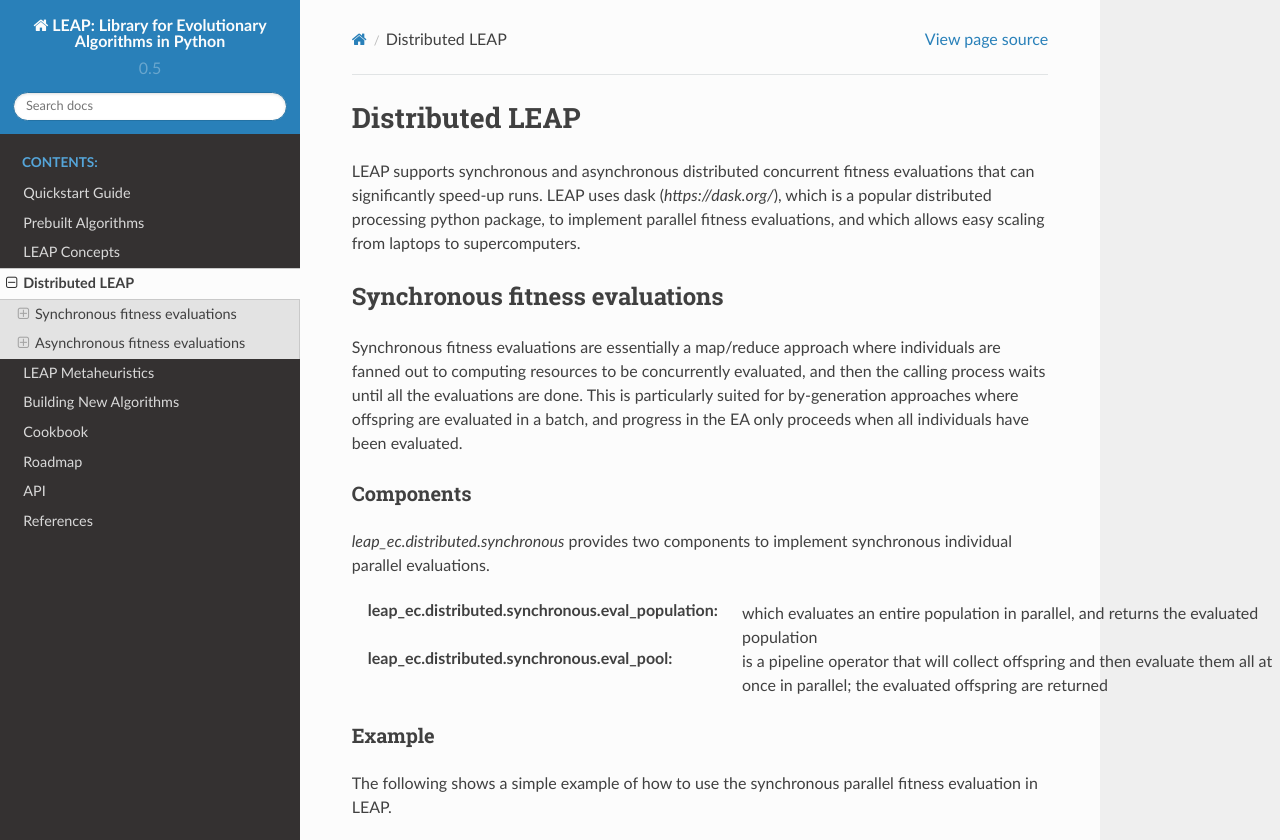
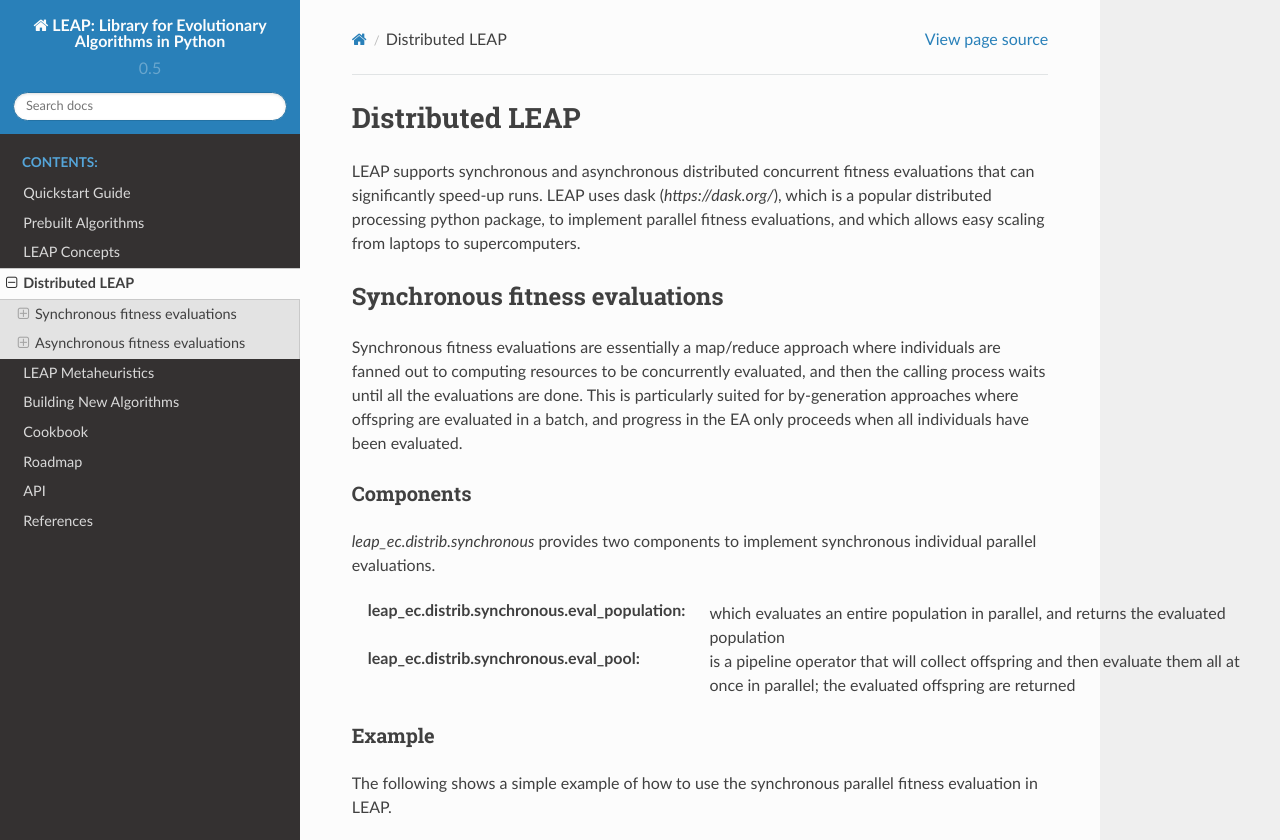
Before and after one commit to AureumChaos/LEAP, a Sphinx documentation site: the page built from docs/source/distributed.rst, in a window 1280 px wide and 900 px high, cut to the strip 0-840 px from the top of the window. Built offline with Sphinx 7.4.7 and the Read the Docs theme 2.0.0, drawn with Linux system fonts in a browser that asks for light colours; cross-references to code outside the pages are shown as plain code; some of the changed text lies outside the part shown.

Commit message:
Updated distributed documentation to reflect sub-module name change.

```diff
--- a/docs/source/distributed.rst
+++ b/docs/source/distributed.rst
@@ -15,12 +15,12 @@
 
 Components
 ^^^^^^^^^^
-`leap_ec.distributed.synchronous` provides two components to implement synchronous
+`leap_ec.distrib.synchronous` provides two components to implement synchronous
 individual parallel evaluations.
 
-:leap_ec.distributed.synchronous.eval_population:
+:leap_ec.distrib.synchronous.eval_population:
     which evaluates an entire population in parallel, and returns the evaluated population
-:leap_ec.distributed.synchronous.eval_pool:
+:leap_ec.distrib.synchronous.eval_pool:
     is a pipeline operator that will collect offspring and then evaluate them all
     at once in parallel; the evaluated offspring are returned
 
@@ -102,9 +102,9 @@
     from leap_ec.binary_rep.initializers import create_binary_sequence
     from leap_ec.binary_rep.ops import mutate_bitflip
 
-    from leap_ec.distributed import asynchronous
-    from leap_ec.distributed.probe import log_worker_location, log_pop
-    from leap_ec.distributed.individual import DistributedIndividual
+    from leap_ec.distrib import asynchronous
+    from leap_ec.distrib.probe import log_worker_location, log_pop
+    from leap_ec.distrib.individual import DistributedIndividual
 
     MAX_BIRTHS = 500
     INIT_POP_SIZE = 20
@@ -170,7 +170,7 @@
 There are two optional callback function reporting parameters, `evaluated_probe` and `pop_probe`.
 `evaluated_probe` takes a single `Individual` class, or subclass, as an argument,
 and can be used to write out that individual's state in a desired format.
-`distributed.probe.log_worker_location` can be passed in as this argument to
+`distrib.probe.log_worker_location` can be passed in as this argument to
 write each individual's state as a CSV row to a file; by default it will write to
 `sys.stdout`.  The `pop_probe` parameter is similar, but allows for taking
 snapshots of the hidden population at preset intervals, also in CSV format.
@@ -226,7 +226,7 @@
 :start_eval_time: is when evaluation began for this individul, and is in `time_t` format
 :stop_eval_time: when evaluation completed in `time_t` format
 
-This additional state is set in `distributed.evaluate.evaluate()` and
+This additional state is set in `distrib.evaluate.evaluate()` and
 `is_viable` and `exception` are set as with the base class, `core.Individual`.
 
 .. note:: The `uuid` is useful if one wanted to save, say, a model or some other
```
